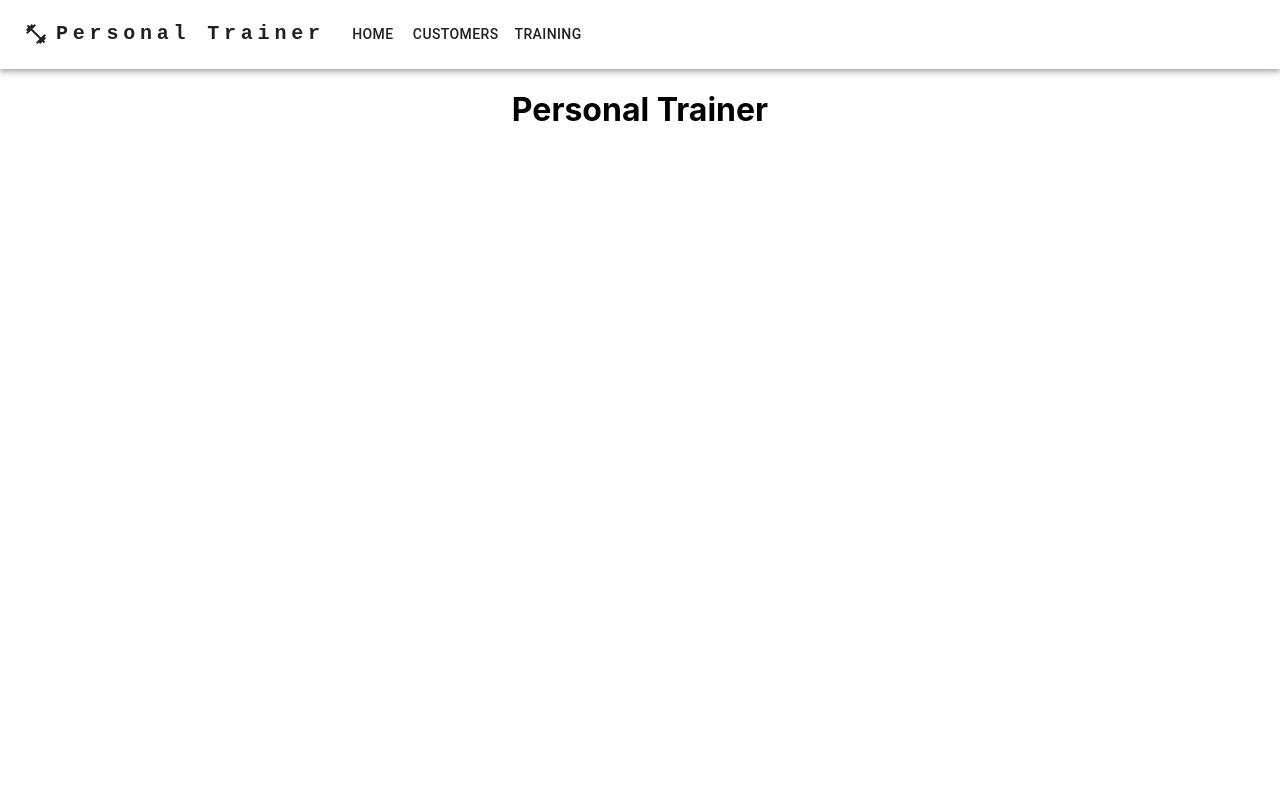
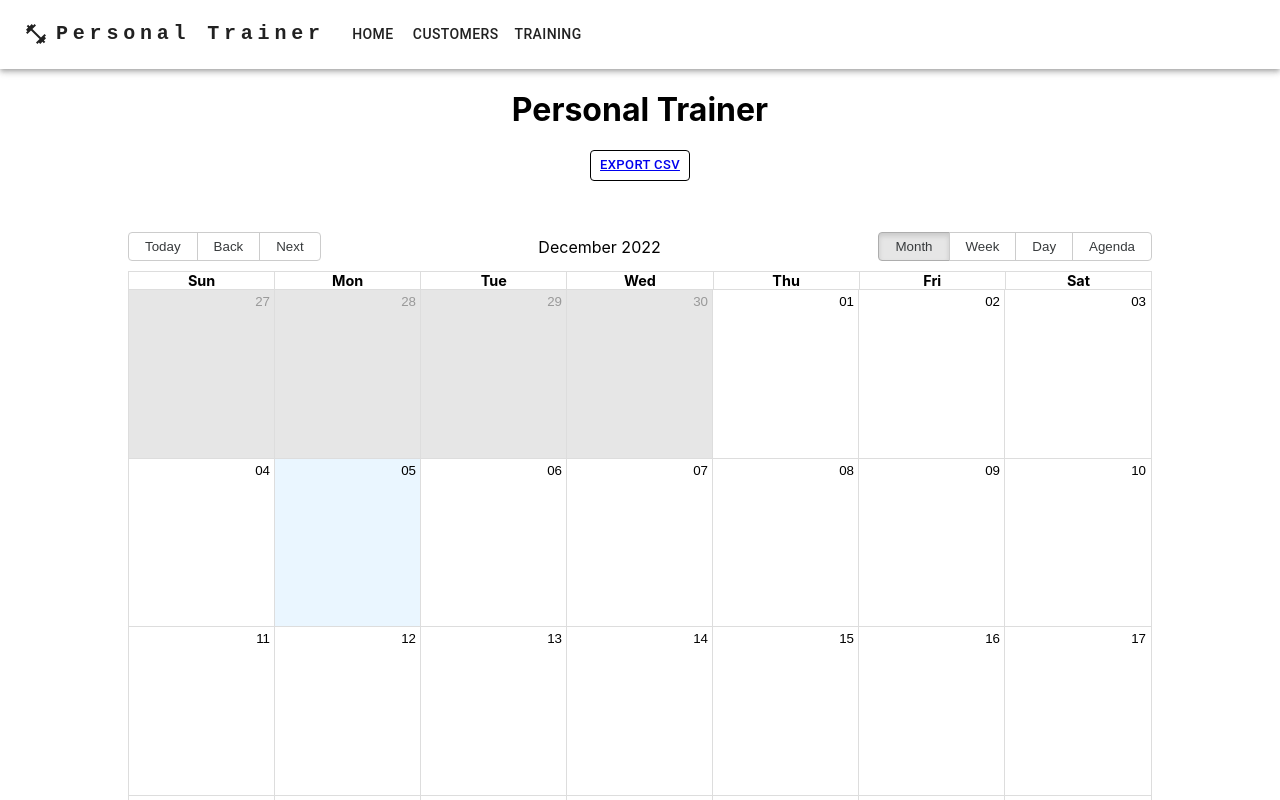
Before and after one commit to Juho9/Front_Loppytyo, a React (Create React App) app: page / in a window 1280 px wide. Shown: the top 800 px of the page. Built offline with nearby package versions, Linux system fonts and the light colour scheme; no server answers.

Commit message:
Osa 3: Kalenteri ja Customer CSV export

```diff
--- a/package.json
+++ b/package.json
@@ -14,6 +14,8 @@
     "@testing-library/user-event": "^13.5.0",
     "date-fns": "^2.29.3",
     "react": "^18.2.0",
+    "react-big-calendar": "^1.5.2",
+    "react-csv": "^2.2.2",
     "react-dom": "^18.2.0",
     "react-router": "^6.4.2",
     "react-router-dom": "^6.4.2",
--- a/src/components/AddTrainingToCustomer.js
+++ b/src/components/AddTrainingToCustomer.js
@@ -51,6 +51,7 @@ export default function AddTrainingToCustomer(props) {
             name="date"
             value={training.date}
             onChange={handleInputChange}
+            required="true"
             fullWidth
           />
           <TextField
@@ -59,6 +60,7 @@ export default function AddTrainingToCustomer(props) {
             value={training.duration}
             onChange={handleInputChange}
             label="Duration"
+            required="true"
             fullWidth
           />
           <TextField
@@ -67,6 +69,7 @@ export default function AddTrainingToCustomer(props) {
             value={training.activity}
             onChange={handleInputChange}
             label="Activity"
+            required="true"
             fullWidth
           />
         </DialogContent>
--- a/src/components/CustomerTrainingTable.js
+++ b/src/components/CustomerTrainingTable.js
@@ -47,6 +47,7 @@ export default function TrainingTable(props) {
                     </td>
                     <td>{trainings.activity}</td>
                     <td>{trainings.duration} min</td>
+                    <input>
                       <Button
                         onClick={() => deleteTraining(trainings.links[0].href)}
                         color="inherit"
@@ -54,6 +55,7 @@ export default function TrainingTable(props) {
                       >
                         <DeleteIcon fontSize="small" />
                       </Button>
+                    </input>
                   </tr>
                 ))}
               </tbody>
--- /dev/null
+++ b/src/components/ExportDataCSV.js
@@ -0,0 +1,28 @@
+import * as React from "react";
+import { CSVLink } from "react-csv";
+import Button from "@mui/material/Button";
+
+export default function ExportDataCSV() {
+  const [customers, setCustomers] = React.useState([]);
+
+  React.useEffect(() => fetchData(), []);
+
+  const fetchData = () => {
+    fetch("https://customerrest.herokuapp.com/api/customers")
+      .then((res) => res.json())
+      .then((data) => {
+        const parsedData = data.content.map(
+          ({ content, links, ...others }) => others
+        );
+        setCustomers(parsedData);
+      });
+  };
+
+  return (
+    <div>
+      <Button color="inherit" size="small" variant="outlined">
+        <CSVLink data={customers}>Export CSV</CSVLink>
+      </Button>
+    </div>
+  );
+}
--- a/src/pages/CustomerList.js
+++ b/src/pages/CustomerList.js
@@ -9,6 +9,7 @@ import AddCustomer from "../components/AddCustomer";
 import CustomerTrainings from "../components/CustomerTrainings";
 import UpdateCustomer from "../components/UpdateCustomer";
 import AddTrainingToCustomer from "../components/AddTrainingToCustomer";
+import ExportDataCSV from "../components/ExportDataCSV";
 
 export default function CustomerList() {
   const [openSnackBar, setOpenSnackBar] = React.useState(false);
@@ -18,7 +19,7 @@ export default function CustomerList() {
 
   const fetchData = () => {
     fetch("https://customerrest.herokuapp.com/api/customers")
-      .then((response) => response.json())
+      .then((res) => res.json())
       .then((data) => setCustomers(data.content));
   };
 
@@ -145,10 +146,17 @@ export default function CustomerList() {
   return (
     <div>
       <h2>List that contains all customers</h2>
+
       <AddCustomer saveCustomer={saveCustomer} />
-      <div className="Table">
+      <ExportDataCSV />
+
+      <div
+        className="Table"
+        style={{ marginTop: "40px", marginBottom: "40px" }}
+      >
         <ReactTable data={customers} columns={columns} />
       </div>
+
       <Snackbar
         anchorOrigin={{
           vertical: "bottom",
--- a/src/pages/Homepage.js
+++ b/src/pages/Homepage.js
@@ -1,7 +1,14 @@
+import TrainingCalendar from ".//TrainingCalendar";
+import ExportDataCSV from "../components/ExportDataCSV";
+
 export default function Homepage() {
   return (
     <div>
       <h1>Personal Trainer</h1>
+      <ExportDataCSV />
+      <div style={{ width: "80%", margin: "auto", marginTop: "4%" }}>
+        <TrainingCalendar />
+      </div>
     </div>
   );
 }
--- /dev/null
+++ b/src/pages/TrainingCalendar.js
@@ -0,0 +1,47 @@
+import * as React from "react";
+import { Calendar, momentLocalizer } from "react-big-calendar";
+import "react-big-calendar/lib/css/react-big-calendar.css";
+import moment from "moment";
+import { addMinutes } from "date-fns";
+
+export default function TrainingCalendar() {
+  const [trainings, setTrainings] = React.useState([]);
+  const localizer = momentLocalizer(moment);
+
+  React.useEffect(() => fetchTrainingsData(), []);
+
+  const fetchTrainingsData = () => {
+    fetch("https://customerrest.herokuapp.com/gettrainings")
+      .then((res) => res.json())
+      .then((data) => {
+        var activitiesArray = [];
+        for (let i = 0; i < data.length; i++) {
+          activitiesArray.push({
+            title:
+              data[i].activity +
+              " / " +
+              data[i].customer.lastname +
+              " " +
+              data[i].customer.firstname,
+            start: new Date(data[i].date),
+            end: moment(addMinutes(new Date(data[i].date), data[i].duration)),
+          });
+          setTrainings(activitiesArray);
+          console.log(data);
+        }
+      })
+      .catch((err) => console.error(err));
+  };
+
+  return (
+    <div style={{ height: "900px", marginBottom: "100px" }}>
+      <Calendar
+        localizer={localizer}
+        events={trainings}
+        step={30}
+        defaultView={"month"}
+        popup={true}
+      />
+    </div>
+  );
+}
```
Also changed, not shown: 1 other file (tests, documents, lock files or other folders). Lines whose indentation alone changed are shown as unchanged.
